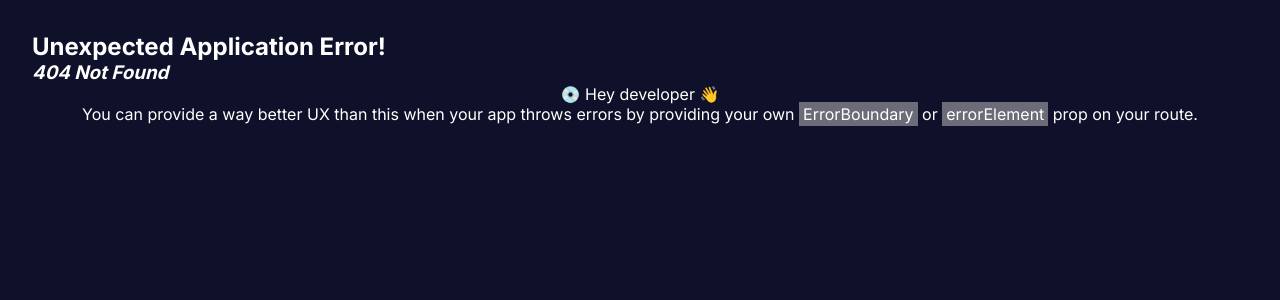
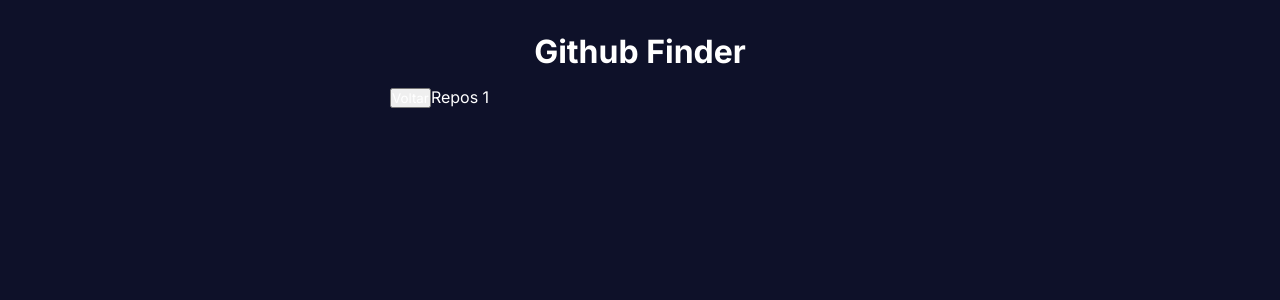
Before and after one commit to MaduReboucas/github_finder, a React (Vite) app: page /repos/1 in a window 1280 px wide. Before the commit this address had no page. Shown: the top 300 px of the page. Built offline with nearby package versions, Linux system fonts and the light colour scheme.

Commit message:
Criando página de repositório

```diff
--- /dev/null
+++ b/src/components/BackBtn.tsx
@@ -0,0 +1,14 @@
+import classes from "./BackBtn.module.css";
+import { useNavigate } from "react-router-dom";
+
+const BackBtn = () => {
+  const navigate = useNavigate();
+
+  return (
+    <>
+      <button onClick={() => navigate(-1)}>Voltar</button>
+    </>
+  );
+};
+
+export default BackBtn;
--- a/src/main.tsx
+++ b/src/main.tsx
@@ -7,6 +7,7 @@
 
 // Pages
 import Home from "./router/Home";
+import Repos from "./router/Repos";
 
 const router = createBrowserRouter([
   {
@@ -17,6 +18,10 @@
         path: "/",
         element: <Home />,
       },
+      {
+        path: "/repos/:username",
+        element: <Repos />,
+      },
     ],
   },
 ]);
--- a/src/router/Home.tsx
+++ b/src/router/Home.tsx
@@ -1,4 +1,3 @@
-import "./Home.css";
 import Search from "../components/Search";
 import { useState } from "react";
 import type { UserProps } from "../types/user";
--- /dev/null
+++ b/src/router/Repos.tsx
@@ -0,0 +1,19 @@
+import classes from "./Repos.module.css";
+
+import { useState, useEffect } from "react";
+import { useParams } from "react-router-dom";
+
+import BackBtn from "../components/BackBtn";
+
+const Repos = () => {
+  const { username } = useParams();
+
+  return (
+    <div>
+      <BackBtn />
+      Repos {username}
+    </div>
+  );
+};
+
+export default Repos;
```
Also changed, not shown: src/components/BackBtn.module.css (added), src/router/Home.css (deleted), src/router/Repos.module.css (added).
